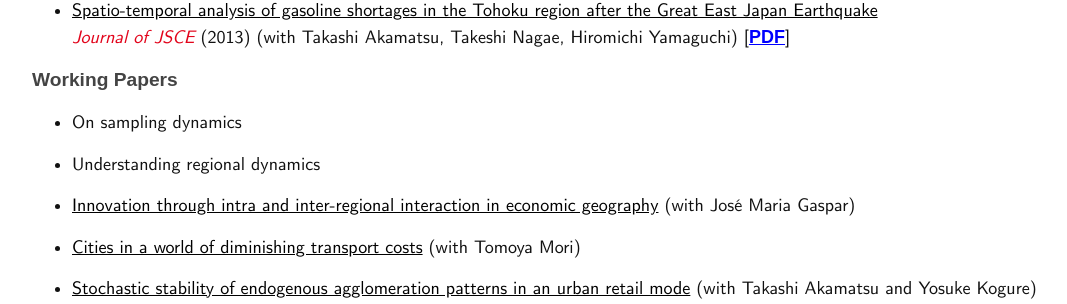
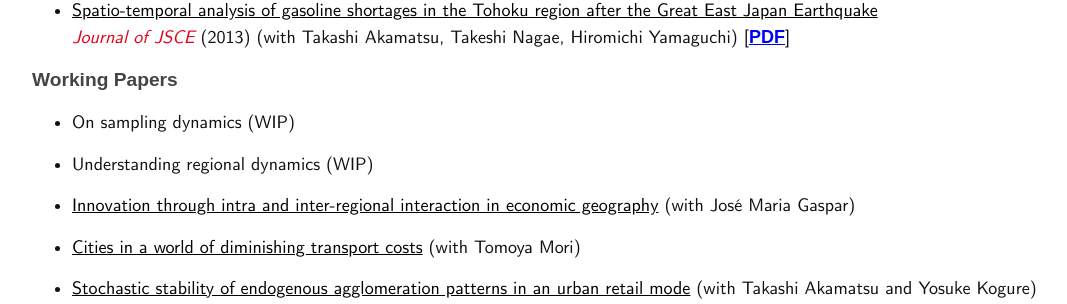
Before and after one commit to mino-osawa/mino-osawa.github.io, a Jekyll site: the page built from index.markdown, in a window 1280 px wide and 900 px high, scrolled down 1196 px. Shown: the part 148-452 px from the top of the window, without its empty margins (8-1075 px from the left). Built offline with Jekyll 4.4.1, drawn with Linux system fonts in a browser that asks for light colours; some web fonts are replaced.

Commit message:
add wips

```diff
--- a/index.markdown
+++ b/index.markdown
@@ -70,8 +70,8 @@ Ordered by my preference. Please see <a href="https://orcid.org/0000-0001-9067-5
 <h3>Working Papers</h3>
 
 <ul class="ref-list">
-<li>On sampling dynamics</li>
-<li>Understanding regional dynamics</li>
+<li>On sampling dynamics (WIP)</li>
+<li>Understanding regional dynamics (WIP)</li>
 <li><a href="https://arxiv.org/abs/2212.14475">Innovation through intra and inter-regional interaction in economic geography</a> (with José Maria Gaspar)</li>
 
 <li><a href="https://arxiv.org/abs/2012.12503">Cities in a world of diminishing transport costs</a> (with Tomoya Mori)</li>
```
